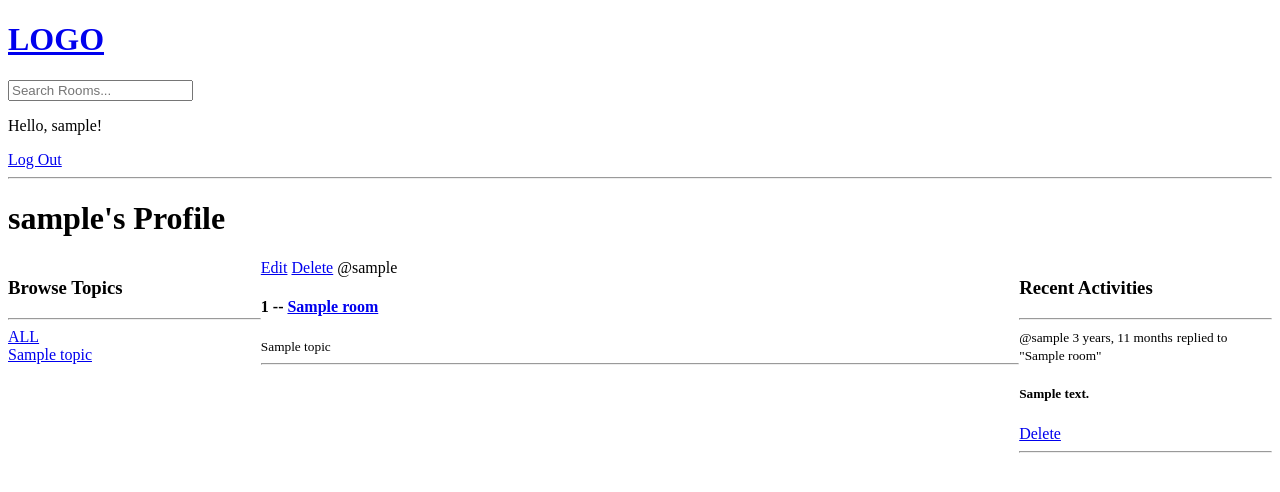
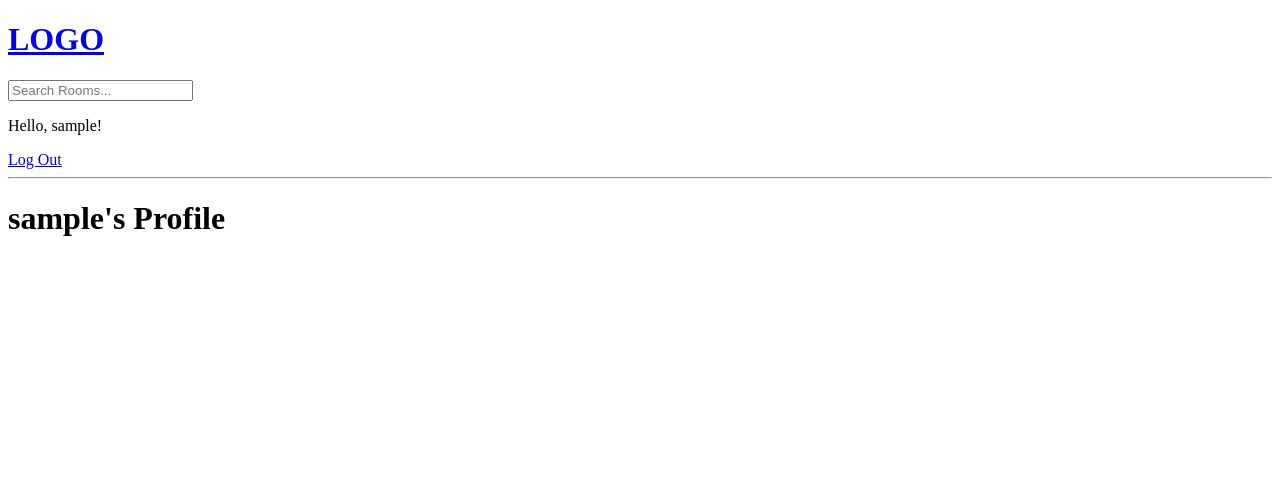
Before and after one commit to Closdlgdo/StudyBud, a Django app: page /profile/1 in a window 1280 px wide. Shown: the top 492 px of the page. Run offline with Django 5.2, Linux system fonts and the light colour scheme; a user stored in the database is signed in; tables that the repository leaves empty hold one stand-in row (values such as "Sample post").

Commit message:
We are creating a discord-like application with Python Django thanks to: Dennis Ivy from Python Django 7 Hour Course on YT

```diff
--- a/studybud1/base/templates/base/feed_component.html
+++ b/studybud1/base/templates/base/feed_component.html
@@ -6,7 +6,7 @@
         <a href="{% url 'delete-room' room.id %}">Delete</a>
         {% endif %}
 
-        <a>@{{room.host.username}}</a>
+        <a href='{% url "user-profile" room.host.id %}'>@{{room.host.username}}</a>
         <h4>{{room.id}} -- <a href="{% url 'room' room.id %}">{{room.name}}</a></h4>
         <small>{{room.topic.name}}</small>
         <hr>
--- a/studybud1/base/templates/base/profile.html
+++ b/studybud1/base/templates/base/profile.html
@@ -2,27 +2,20 @@
 
 {% block content %}
 
-<style>
-    .profile-container {
-        display: grid;
-        grid-template-columns: 1fr 3fr 1fr;
-    }
-   </style>
-
 <h1> {{user.username}}'s Profile</h1>
 
-<div class="profile-container">
+<div>
     <div>
-        {% include "base/topics_component.html" %}
+
     </div>
 
     <div>
-        {% include "base/feed_component.html" %}
+
     </div>
 
     <div>
-        {% include "base/activity_component.html" %}
+
     </div>
+</div>
 
-</div>
 {% endblock content %}
--- a/studybud1/base/views.py
+++ b/studybud1/base/views.py
@@ -31,10 +31,9 @@ def loginPage(request):
         username = request.POST.get('username').lower()
         password = request.POST.get('password')
 
-        try:
-            user = User.objects.get(username=username)
-        except:
-            messages.error(request, 'User does not exist')
+        from django.shortcuts import get_object_or_404
+
+        user = get_object_or_404(User, username=username)
 
         user = authenticate(request, username=username, password=password)
 
@@ -111,9 +110,7 @@ def room(request, pk):
 def userProfile(request, pk):
     user = User.objects.get(id=pk)
     rooms = user.room_set.all()
-    room_messages = user.message_set.all()
-    topics = Topic.objects.all()
-    context = {"user": user, "rooms": rooms, "room_messages": room_messages, "topics": topics}
+    context = {"user": user, "rooms": rooms}
     return render(request, "base/profile.html", context)
 
 
@@ -136,7 +133,7 @@ def updateRoom(request, pk):
     room = Room.objects.get(id=pk)
     form = RoomForm(instance=room)
 
-    if request.user != room.host and request.user != room.host:
+    if request.user != room.host:
         return HttpResponse("Your are not allowed here!!")
 
     if request.method == "POST":
@@ -165,7 +162,7 @@ def deleteRoom(request, pk):
 
 @login_required(login_url="/login")
 def deleteMessage(request, pk):
-    room = Message.objects.get(id=pk)
+    message = Message.objects.get(id=pk)
 
     if request.user != message.user:
         return HttpResponse("Your are not allowed here!!")
```
